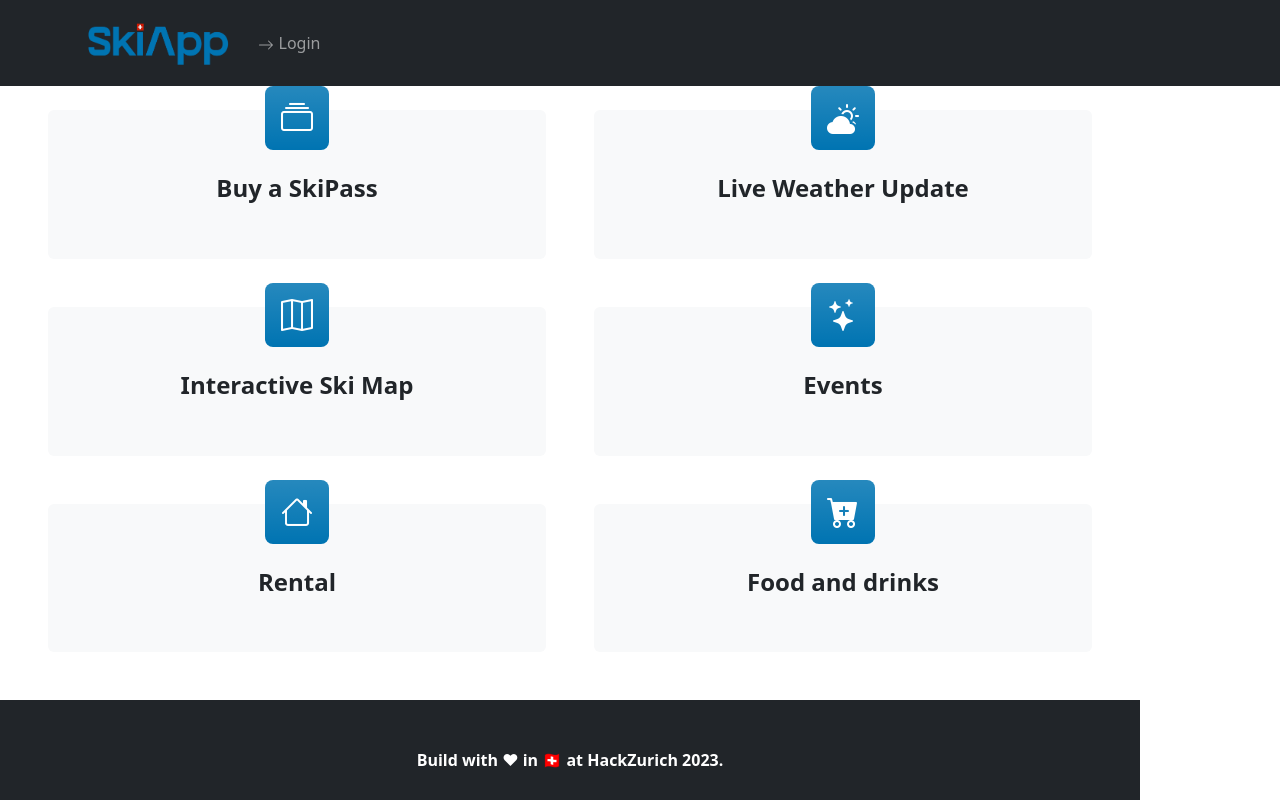
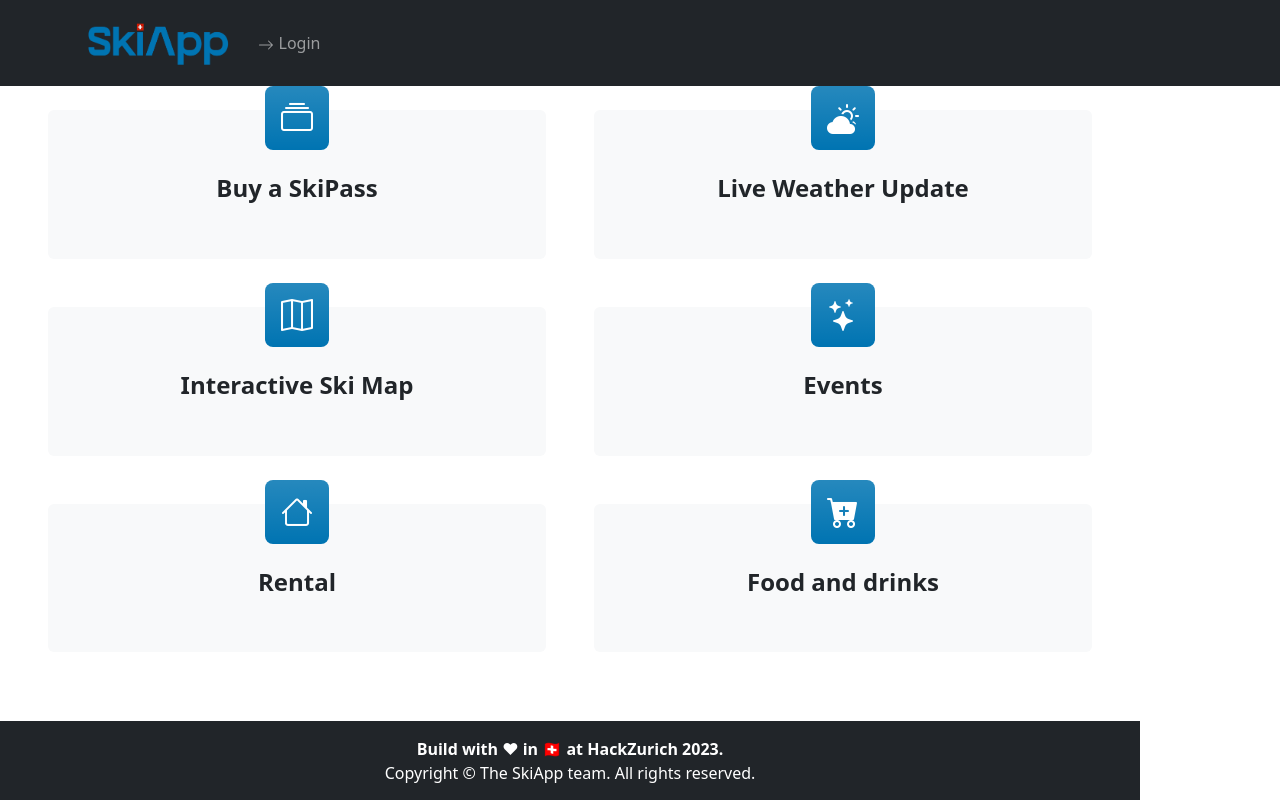
Before and after one commit to hackzurich2023/frontend, a React (Vite) app: page /account in a window 1280 px wide. Built offline with nearby package versions, Linux system fonts and the light colour scheme.

Commit message:
Make footer smaller

```diff
--- a/src/App.tsx
+++ b/src/App.tsx
@@ -10,7 +10,7 @@ const queryClient = new QueryClient();
 export function App() {
   return (
     <QueryClientProvider client={queryClient}>
-      <RouterProvider router={router} />;
+      <RouterProvider router={router} />
     </QueryClientProvider>
   );
 }
--- a/src/MainLayout.tsx
+++ b/src/MainLayout.tsx
@@ -10,9 +10,14 @@ export function MainLayout({ children }: PropsWithChildren) {
       <NavBar />
       <Container
         className="position-fixed overflow-scroll p-0"
-        style={{ top: "86px", height: "calc(100vh - 85px)" }}
+        style={{ top: "86px", height: "calc(100vh - 85px)", width: '100%'}}
       >
-        <Container className="p-0">{children}</Container>
+        <Container
+          className="p-0"
+          style={{
+            minHeight: "calc(100% - 80px)"
+          }}
+        >{children}</Container>
         <Footer />
       </Container>
     </>
--- a/src/components/Footer.tsx
+++ b/src/components/Footer.tsx
@@ -1,16 +1,17 @@
 import React from "react";
+import {Container} from 'react-bootstrap';
 
 export function Footer() {
   return (
-    <footer className="py-5 bg-dark">
-      <div className="container">
-        <p className="m-0 text-center text-white">
+    <footer className="bg-dark">
+      <Container className="d-flex flex-column justify-content-center align-items-center" style={{height: '80px'}}>
+        <p className="mb-0 text-center text-white">
           <b>Build with &#10084; in &#127464;&#127469; at HackZurich 2023.</b>
-          <br />
-          <br />
+        </p>
+        <p className='mb-0 text-white text-center'>
           Copyright &copy; The SkiApp team. All rights reserved.
         </p>
-      </div>
+      </Container>
     </footer>
   );
 }
--- /dev/null
+++ b/src/components/ResortPage.tsx
@@ -0,0 +1,10 @@
+import {MainLayout} from 'MainLayout';
+import React from 'react';
+
+export function ResortPage() {
+  return (
+    <MainLayout>
+      <h1>Resort Page</h1>
+    </MainLayout>
+  )
+}
--- a/src/components/SwitzerlandMap.tsx
+++ b/src/components/SwitzerlandMap.tsx
@@ -1,4 +1,4 @@
-import React, {useMemo} from "react";
+import React, { useMemo } from "react";
 
 import { Container, Image } from "react-bootstrap";
 import { MapContainer, Marker, Popup, TileLayer } from "react-leaflet";
@@ -7,8 +7,11 @@ import { QueryFn } from "utils/types";
 import { useQuery } from "react-query";
 import { OPEN_WEATHER_API_KEY } from "utils/constants";
 import { WeatherResponse } from "models/WeatherResponse";
+import { Link } from "react-router-dom";
 
-function buildGetResortWeatherQuery(resortName: ResortName): QueryFn<WeatherResponse> {
+function buildGetResortWeatherQuery(
+  resortName: ResortName
+): QueryFn<WeatherResponse> {
   const resort = RESORTS[resortName];
   const [latitude, longitude] = resort.position;
   return async () => {
@@ -22,7 +25,10 @@ function buildGetResortWeatherQuery(resortName: ResortName): QueryFn<WeatherResp
 
 function MapMarker({ resortName }: { resortName: ResortName }) {
   const { position, name, description } = RESORTS[resortName];
-  const getWeatherQuery = useMemo(() => buildGetResortWeatherQuery(resortName), [resortName]);
+  const getWeatherQuery = useMemo(
+    () => buildGetResortWeatherQuery(resortName),
+    [resortName]
+  );
 
   const { data, status } = useQuery(
     `resort-weather-query-${resortName}`,
@@ -36,6 +42,9 @@ function MapMarker({ resortName }: { resortName: ResortName }) {
           <Image height="20" src="/leaf.png" /> <b>{description}</b>
         </Container>
         <Container>Temp: {data?.main.temp}°C</Container>
+        <Container>
+          <Link to={`resorts/${resortName}`}>More info</Link>
+        </Container>
       </Popup>
     </Marker>
   );
--- a/src/routes/router.tsx
+++ b/src/routes/router.tsx
@@ -5,6 +5,7 @@ import { createBrowserRouter } from "react-router-dom";
 import { AccountPage } from "components/AccountPage";
 import { Home } from "components/Home";
 import { LoginPage } from "components/LoginPage";
+import {ResortPage} from 'components/ResortPage';
 
 export const router = createBrowserRouter([
   {
@@ -19,4 +20,8 @@ export const router = createBrowserRouter([
     path: "/login",
     element: <LoginPage />,
   },
+  {
+    path: "/resorts/:resortName",
+    element: <ResortPage />,
+  }
 ]);
```
